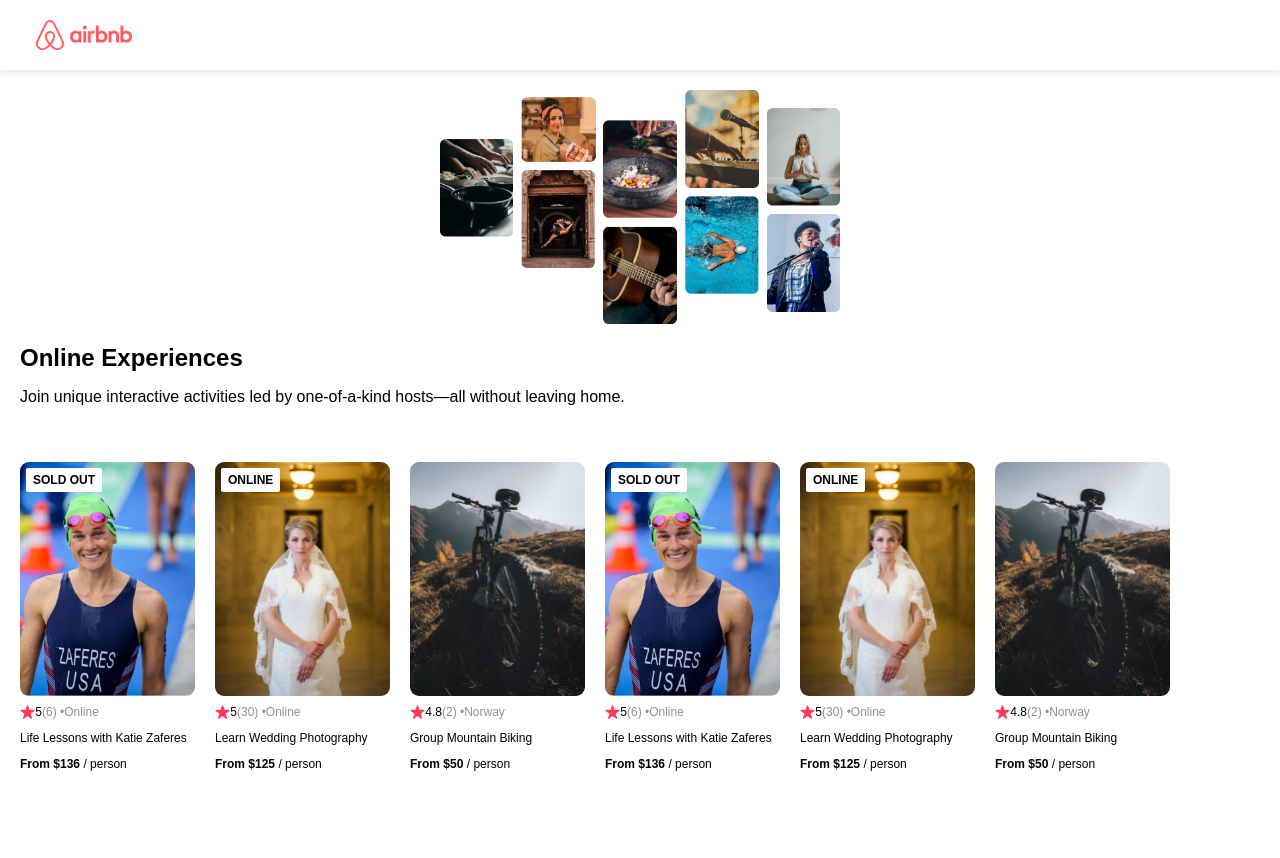
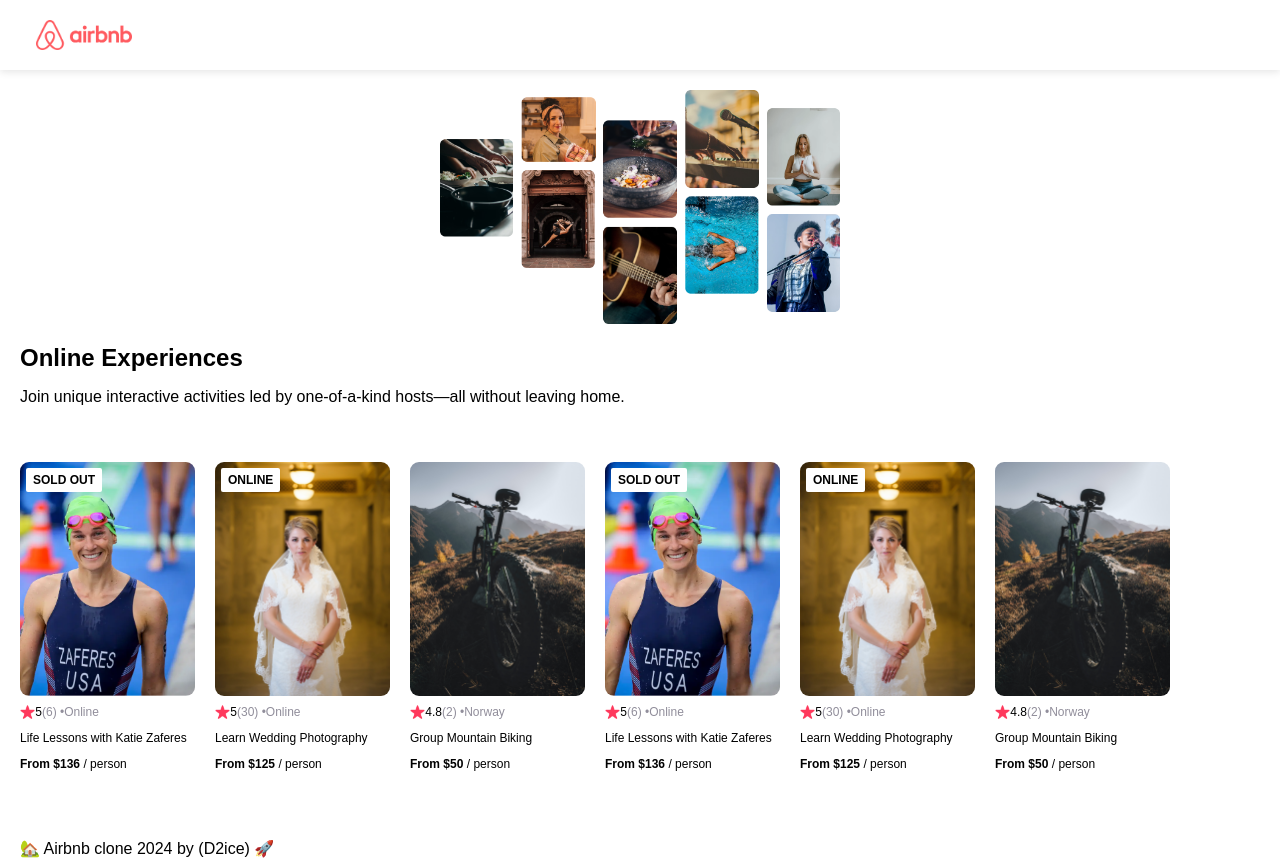
Before and after one commit to D2icehacker/Meme-Generator, a React (Create React App) app: page / in a window 1280 px wide. Before the commit the page ends 803 px from the top, so only its background shows below. Built offline with nearby package versions, Linux system fonts and the light colour scheme.

Commit message:
second update

```diff
--- a/src/App.js
+++ b/src/App.js
@@ -1,23 +1,19 @@
-import React from "react"
+import React, { Component } from "react"
 import Navbar from "./component/Navbar"
 import Hero from "./component/Hero"
 import Card from "./component/Card"
 import data from "./data"
+import Footer from "./component/Footer"
+
 
 export default function App() {
 
   const cards = data.map(item => {
     return (
       <Card
-      key={item.id}
-      img={item.coverImg}
-      rating={item.stats.rating}
-      reviewCount={item.stats.reviewCount}
-      location={item.location}
-      title={item.title}
-      price={item.price}
-      openSpots={item.openSpots}
-  />
+        key={item.id}
+        {...item}
+      />
     )
   })
 
@@ -28,6 +24,7 @@ export default function App() {
       <section className="cards-list">
         {cards}
       </section>
+      <Footer />
     </div>
   )
 }
--- a/src/component/Card.js
+++ b/src/component/Card.js
@@ -7,18 +7,24 @@ export default function Card(props) {
     } else if (props.location === "Online") {
         badgeText = "ONLINE"
     }
-    return (
+
+     return (
         <div className="card">
-            {badgeText && <div className="card--badge">{badgeText}</div>}
-            <img src={props.img} className="card--image" alt="Main Card Image." />
+            {
+                badgeText &&
+                <div className="card--badge">{badgeText}</div>
+            }
+            <img src={props.coverImg} className="card--image" alt="Main Card Image." />
             <div className="card--stats">
-                <img src={star} className="card--star" alt="Star Icon." />
-                <span>{props.rating}</span>
-                <span className="gray">({props.reviewCount}) • </span>
+            <img src={star} className="card--star" alt="Star Icon." />
+               <span>{props.stats.rating}</span>
+                <span className="gray">({props.stats.reviewCount}) • </span>
                 <span className="gray">{props.location}</span>
             </div>
             <p className="card--title">{props.title}</p>
-            <p className="card--price"><span className="bold">From ${props.price}</span> / person</p>
+            <p className="card--price">
+                <span className="bold">From ${props.price}</span> / person
+            </p>
         </div>
     )
 }
--- /dev/null
+++ b/src/component/Footer.js
@@ -0,0 +1,9 @@
+import React from "react"
+
+export default function Footer() {
+    return (
+        <footer className="footer">
+        <p>🏡 Airbnb clone 2024 by (D2ice) 🚀</p>
+      </footer>
+    )
+}
--- a/src/index.css
+++ b/src/index.css
@@ -101,3 +101,11 @@ section {
   font-weight: bold;
   /* display: none; */
 }
+
+.footer {
+  flex-direction: column;
+  height: 5px;
+  display: flex;
+  padding: 20px;
+
+}
```
